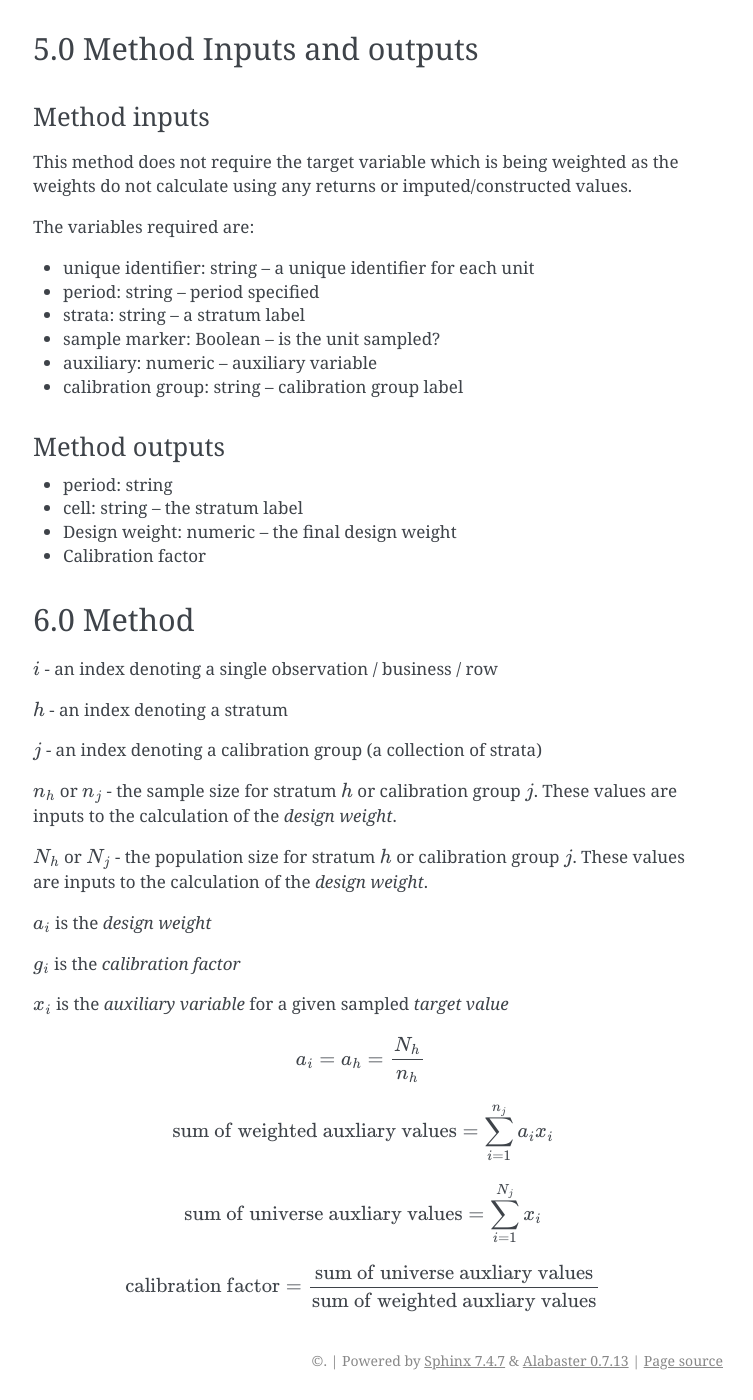
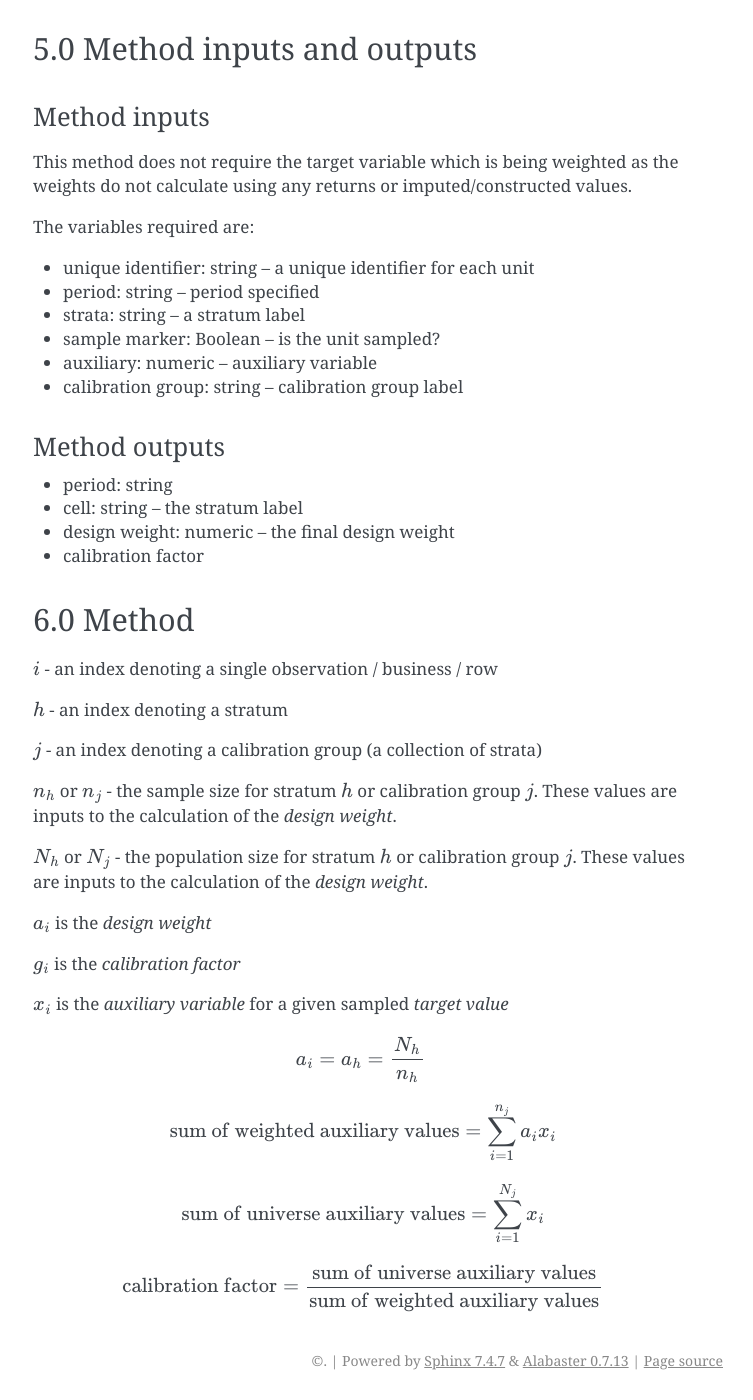
Before and after one commit to ONSdigital/monthly-business-survey-results, a Sphinx documentation site: the page built from docs/specifications/Estimation.md, in a window 1280 px wide and 1400 px high, scrolled down 1877 px. Shown: the whole window, without its empty margins (387-1140 px from the left). Built offline with Sphinx 7.4.7, drawn with Linux system fonts in a browser that asks for light colours; pages that are not in the unit, such as notebooks, are missing from menus; some of the changed text lies outside the part shown.

Commit message:
upate minor typo corrections

```diff
--- a/docs/specifications/Estimation.md
+++ b/docs/specifications/Estimation.md
@@ -8,7 +8,7 @@
 
 ## 2.0 Terminology
 
-* Stratified sampling – the process of breaking down a population into subsets called strata and sampling independently within each.
+* stratified sampling – the process of breaking down a population into subsets called strata and sampling independently within each
 * target variable - The variable of interest that requires data values to be estimated
 * design weight - a survey weight that is the inverse of a unit's selection probability
 * calibration factor - a sample dependent weight often referred to as a g weight
@@ -51,7 +51,7 @@
 *	Data to be in correct format (i.e. no symbol characters etc.)
 *	Validation may need to occur before Estimation to avoid errors
 
-## 5.0 Method Inputs and outputs
+## 5.0 Method inputs and outputs
 
 ### Method inputs
 
@@ -71,8 +71,8 @@
 
 *	period: string
 *	cell: string – the stratum label
-*	Design weight: numeric – the final design weight
-*	Calibration factor
+*	design weight: numeric – the final design weight
+*	calibration factor
 
 ## 6.0 Method
 
@@ -98,13 +98,13 @@
 \end{equation}$$
 
 $$\begin{equation}
-\text{sum of weighted auxliary values} = \sum_{i=1}^{n_j} a_i x_i
+\text{sum of weighted auxiliary values} = \sum_{i=1}^{n_j} a_i x_i
 \end{equation}$$
 
 $$\begin{equation}
-\text{sum of universe auxliary values} = \sum_{i=1}^{N_j} x_i
+\text{sum of universe auxiliary values} = \sum_{i=1}^{N_j} x_i
 \end{equation}$$
 
 $$\begin{equation}
-\text{calibration factor} = \frac{\text{sum of universe auxliary values}}{\text{sum of weighted auxliary values}}
+\text{calibration factor} = \frac{\text{sum of universe auxiliary values}}{\text{sum of weighted auxiliary values}}
 \end{equation}$$
```
